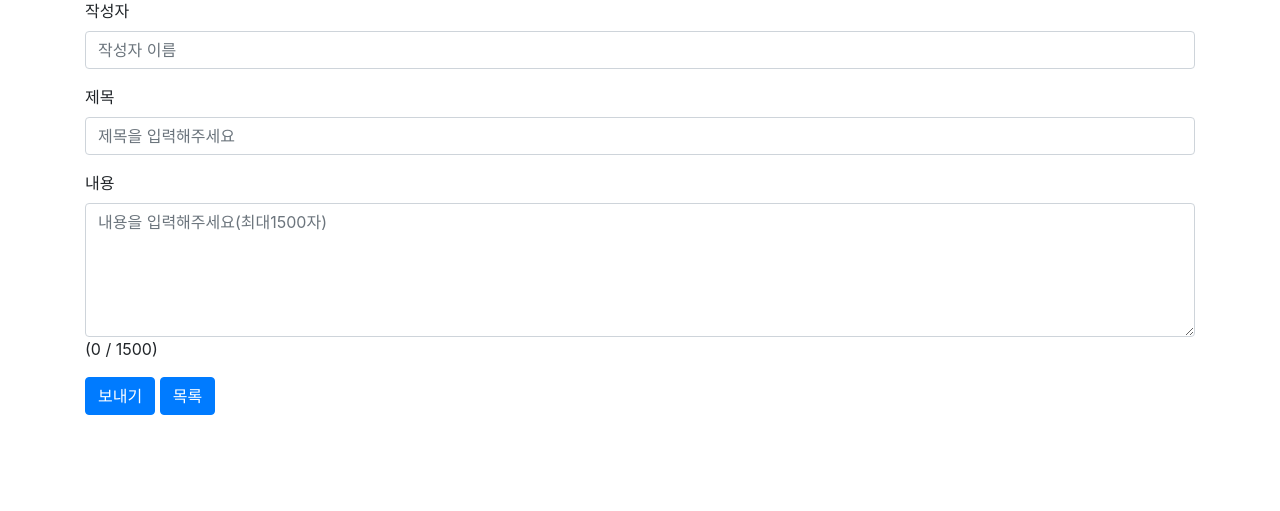
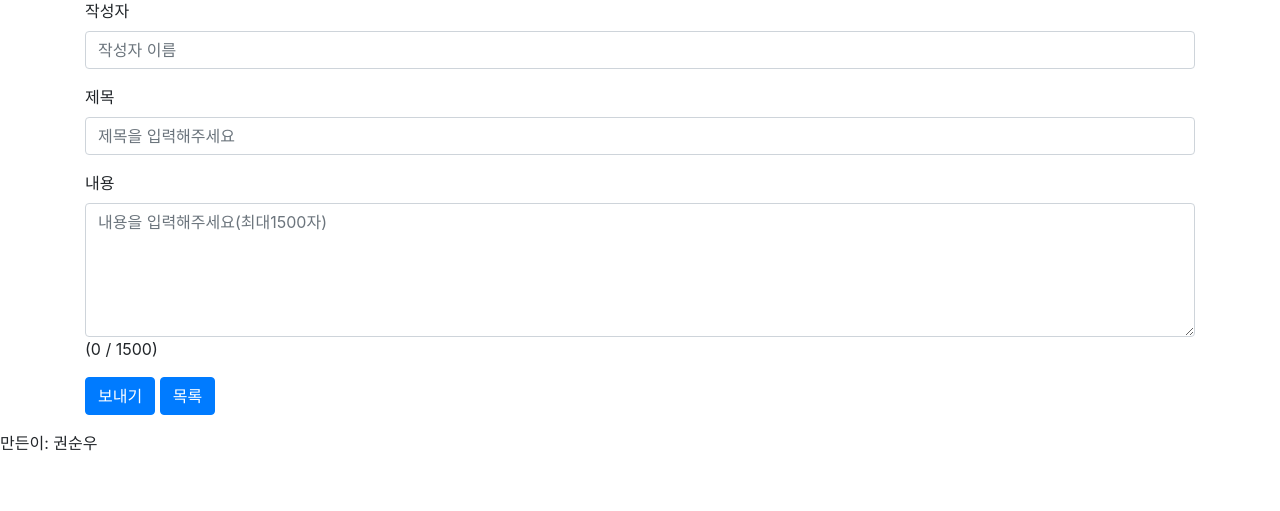
Before and after one commit to bighugefoot/testletter, a Django app: page /writer/letterwrite/ in a window 1280 px wide. Shown: the part 289-800 px from the top of the page. Run offline with Django 3.2, Linux system fonts and the light colour scheme; some libraries are stand-ins or nearby versions.

Commit message:
21.07.14

```diff
--- a/writer/templates/letterwrite.html
+++ b/writer/templates/letterwrite.html
@@ -71,7 +71,9 @@
         </div>
     </div>
 </div>
-
+<footer>
+    만든이: 권순우
+</footer>
 {% if error %}<p style="color:red"><strong>{{ error }}</strong></p>{% endif %}
 {% endblock %}
 </html>
```
